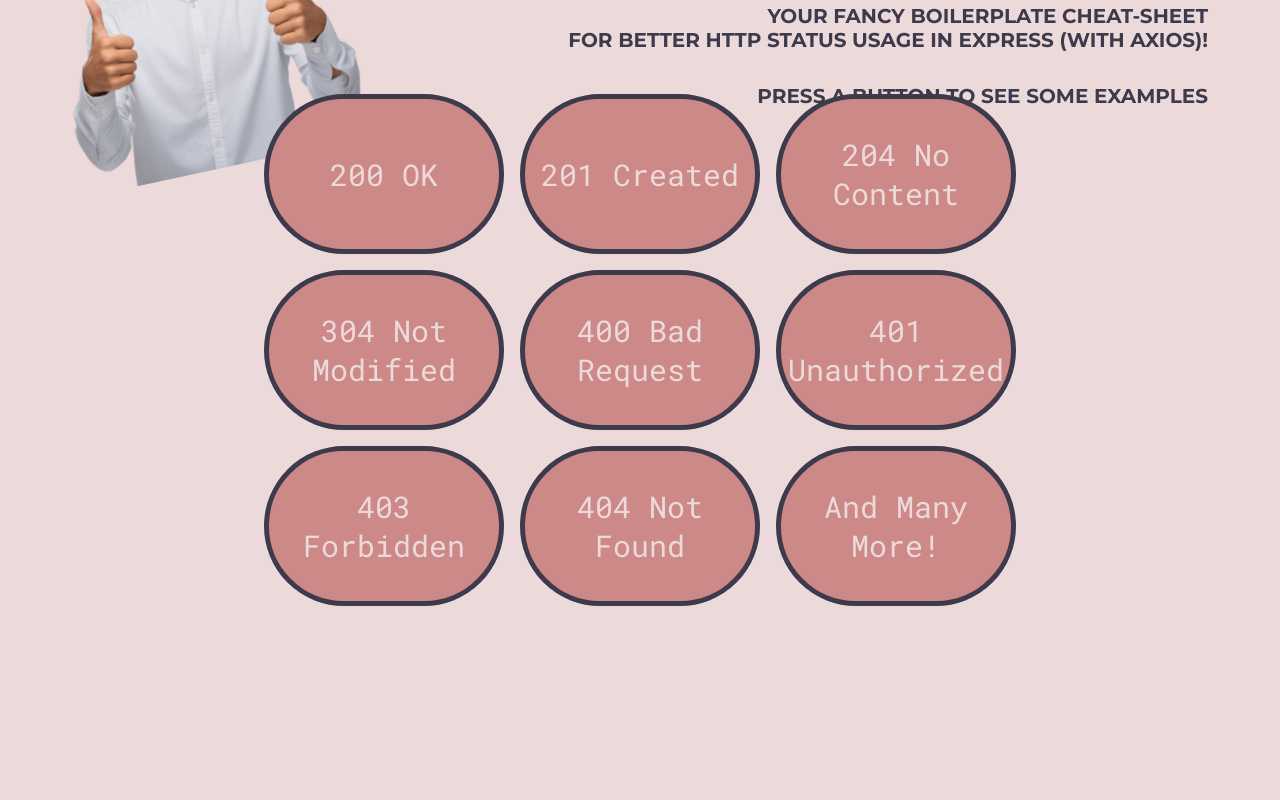
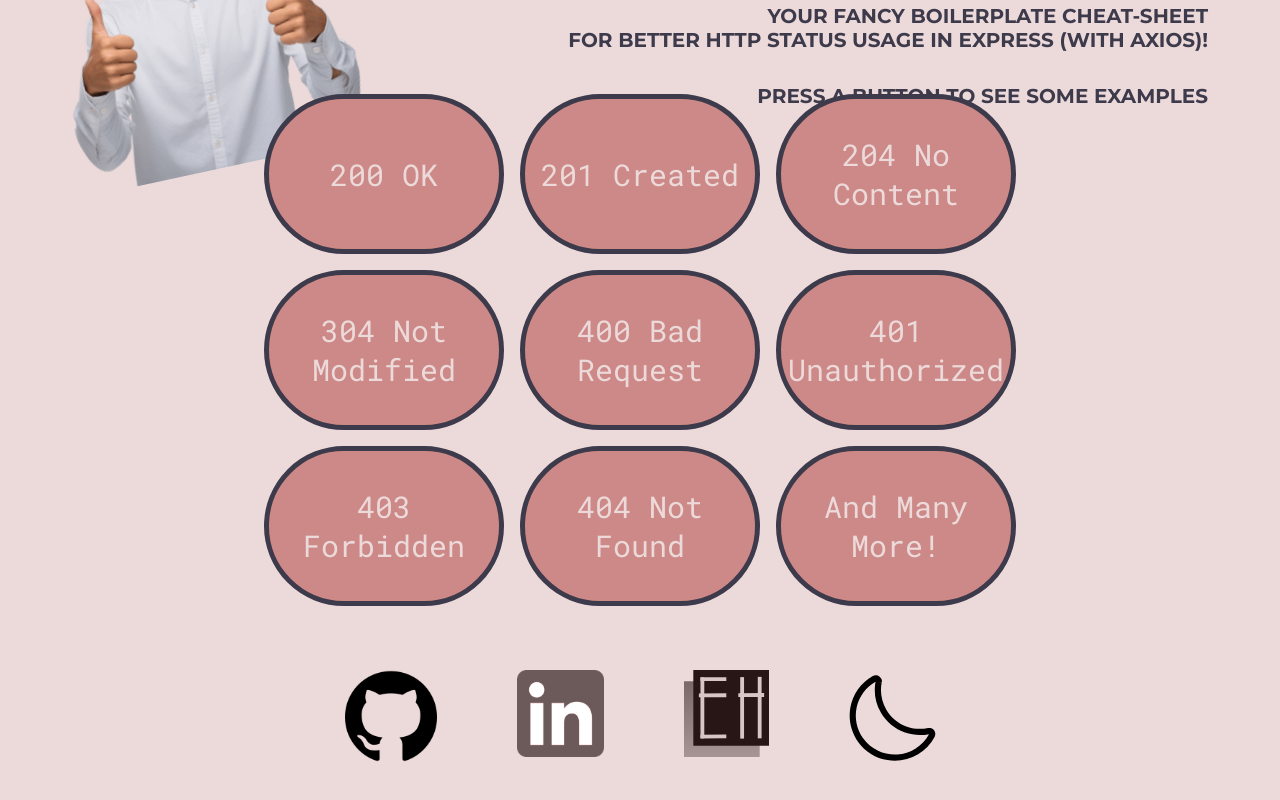
Before and after one commit to EricTheHoff/suave_servers, a React (Vite) app: page / in a window 1280 px wide. Shown: the part 242-1042 px from the top of the page. Before the commit the page ends 848 px from the top, so only its background shows below. Built offline with nearby package versions, Linux system fonts and the light colour scheme.

Commit message:
Moved footer contents into its own component.

```diff
--- a/src/App.jsx
+++ b/src/App.jsx
@@ -6,16 +6,6 @@
 import Header from './components/header/Header.jsx';
 import StatusBtns from './components/statusBtns/StatusBtns.jsx';
 import './App.css';
-// Need to find cleaner way to import assets here.
-import man from './assets/man.png'
-import coolMan from './assets/coolMan.png'
-import github from './assets/github.svg'
-import linkedin from './assets/linkedin.svg'
-import ericthehoff from './assets/ericthehoff.svg'
-import dark from './assets/dark.svg'
-import light from './assets/light.svg'
-import exit from './assets/exit.svg'
-import copy from './assets/copy.svg'
 
 function App() {
   // Tracks whether or not to show dark mode color scheme.
@@ -43,23 +33,22 @@
   const copyClick = () => {
     navigator.clipboard.writeText(codeString).then(() => {
       imgRef.current.classList.add('scale-up');
-      toast('Copied to Clipboard!')
+      // toast('Copied to Clipboard!')
       setTimeout(() => {
         imgRef.current.classList.remove('scale-up');
       }, 200);
     });
   };
 
-  useEffect(() => {
-    // Targeting the root element to change the page's bg color based on darkMode variable.
-    document.documentElement.style.setProperty('--background-color', darkMode ? '#2B322E' : '#ECDADA')
-  },[darkMode])
-
   return (
     <>
       <div className='app'>
         <Header darkMode={darkMode}/>
-        <StatusBtns darkMode={darkMode}/>
+        <StatusBtns
+          darkMode={darkMode}
+          setDarkMode={setDarkMode}
+          setShowModal={setShowModal}
+        />
       </div>
     </>
 
--- a/src/components/footer/Footer.jsx
+++ b/src/components/footer/Footer.jsx
@@ -1,9 +1,34 @@
-import React from 'react';
+import React, { useEffect } from 'react';
+import github from '../../assets/github.svg';
+import linkedin from '../../assets/linkedin.svg';
+import ericthehoff from '../../assets/ericthehoff.svg';
+import dark from '../../assets/dark.svg';
+import light from '../../assets/light.svg';
 import './footer.css';
 
-const Footer = () => {
+const Footer = ({ darkMode, setDarkMode }) => {
+  useEffect(() => {
+    // Targeting the document element to change the page's bg color based on darkMode variable.
+    document.documentElement.style.setProperty('--background-color', darkMode ? '#2B322E' : '#ECDADA');
+  },[darkMode]);
+
   return (
-    <div>Footer</div>
+    <div className='footer'>
+      <a href='https://www.github.com/EricTheHoff/suave_servers' target='blank'>
+        <img src={github} alt='Github'/>
+      </a>
+      <a href='https://www.linkedin.com/in/erichoffman98/' target='blank'>
+        <img src={linkedin} alt='LinkedIn'/>
+      </a>
+      <a href='https://www.ericthehoff.com' target='blank'>
+        <img src={ericthehoff} alt='https://www.ericthehoff.com'/>
+      </a>
+      <img
+        onClick={() => { darkMode ? setDarkMode(false) : setDarkMode(true) }}
+        src={ darkMode ? light : dark }
+        alt={ darkMode ? 'Light Mode' : 'Dark Mode' }
+      />
+    </div>
   );
 };
 
--- a/src/components/footer/footer.css
+++ b/src/components/footer/footer.css
@@ -0,0 +1,19 @@
+.footer {
+  display: flex;
+  justify-content: center;
+  gap: 5rem;
+  /* Blending with luminosity so the natural icon colors don't clash with the color scheme of the page. */
+  mix-blend-mode: luminosity;
+  margin: 4rem 0 4rem 0;
+}
+
+/* Transition effect to slightly shrink the icons on hover. */
+.footer img {
+  cursor: pointer;
+  transition: transform .2s ease-in-out;
+}
+
+/* Hover effects for icons. Should only happen on hoverable devices. */
+.footer img:hover {
+  transform: scale(.90);
+}
--- a/src/components/statusBtns/StatusBtns.jsx
+++ b/src/components/statusBtns/StatusBtns.jsx
@@ -1,8 +1,9 @@
 import React from 'react';
 import { topRowBtns, midRowBtns, botRowBtns } from '../index.js';
+import Footer from '../footer/Footer.jsx';
 import './statusBtns.css';
 
-const StatusBtns = ({ darkMode }) => {
+const StatusBtns = ({ darkMode, setDarkMode, setShowModal }) => {
   return (
     <div className={ darkMode ? 'status-btns btns-dark' : 'status-btns' }>
 
@@ -10,7 +11,7 @@
       <div className='status-btns__top-row'>
         {topRowBtns.map((el, idx) => {
             return (
-              <button key={idx}>{el}</button>
+              <button key={idx} onClick={() => setShowModal(true)}>{el}</button>
             );
         })}
       </div>
@@ -19,7 +20,7 @@
       <div className='status-btns__middle-row'>
         {midRowBtns.map((el, idx) => {
             return (
-              <button key={idx}>{el}</button>
+              <button key={idx} onClick={() => setShowModal(true)}>{el}</button>
             );
         })}
       </div>
@@ -28,10 +29,16 @@
       <div className='status-btns__bottom-row'>
         {botRowBtns.map((el, idx) => {
             return (
-              <button key={idx}>{el}</button>
+              <button key={idx} onClick={() => setShowModal(true)}>{el}</button>
             );
         })}
       </div>
+
+      {/* Rendering Footer within StatusBtns to keep Footer nested underneath StatusBtn's absolute positioning. */}
+      <Footer
+        darkMode={darkMode}
+        setDarkMode={setDarkMode}
+      />
 
     </div>
   );
--- a/src/components/statusBtns/statusBtns.css
+++ b/src/components/statusBtns/statusBtns.css
@@ -28,6 +28,8 @@
 .btns-dark button {
   border: 5px solid #C7EFCF;
   background: linear-gradient(to left, #8A8D91 50%, #C5746C 50%);
+  background-size: 200% 100%;
+  background-position: right bottom;
   color: #2B322E;
 }
 
```
